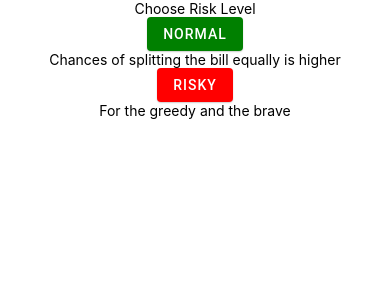
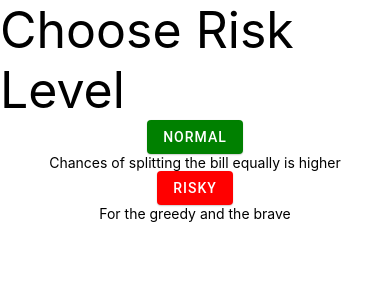
Before and after one commit to Car-ElWilliams/Bill-Gamble, a React Native app: screen / in a window 390 px wide. Shown: the top 300 px of the page. Built offline with nearby package versions, Linux system fonts and the light colour scheme.

Commit message:
working good

```diff
--- a/components/Home.js
+++ b/components/Home.js
@@ -6,7 +6,7 @@ import Context from '../Context';
 export default function Home(props) {
 	return (
 		<View style={styles.HomeContainer}>
-			<Text>Choose Risk Level</Text>
+			<Text style={styles.Header}>Choose Risk Level</Text>
 			<Button mode='contained' color='green'>
 				Normal
 			</Button>
@@ -26,7 +26,7 @@ const styles = StyleSheet.create({
 		flexDirection: 'column',
 		alignItems: 'center',
 	},
-	header: {
-		fontSize: 30,
+	Header: {
+		fontSize: 50,
 	},
 });
```
